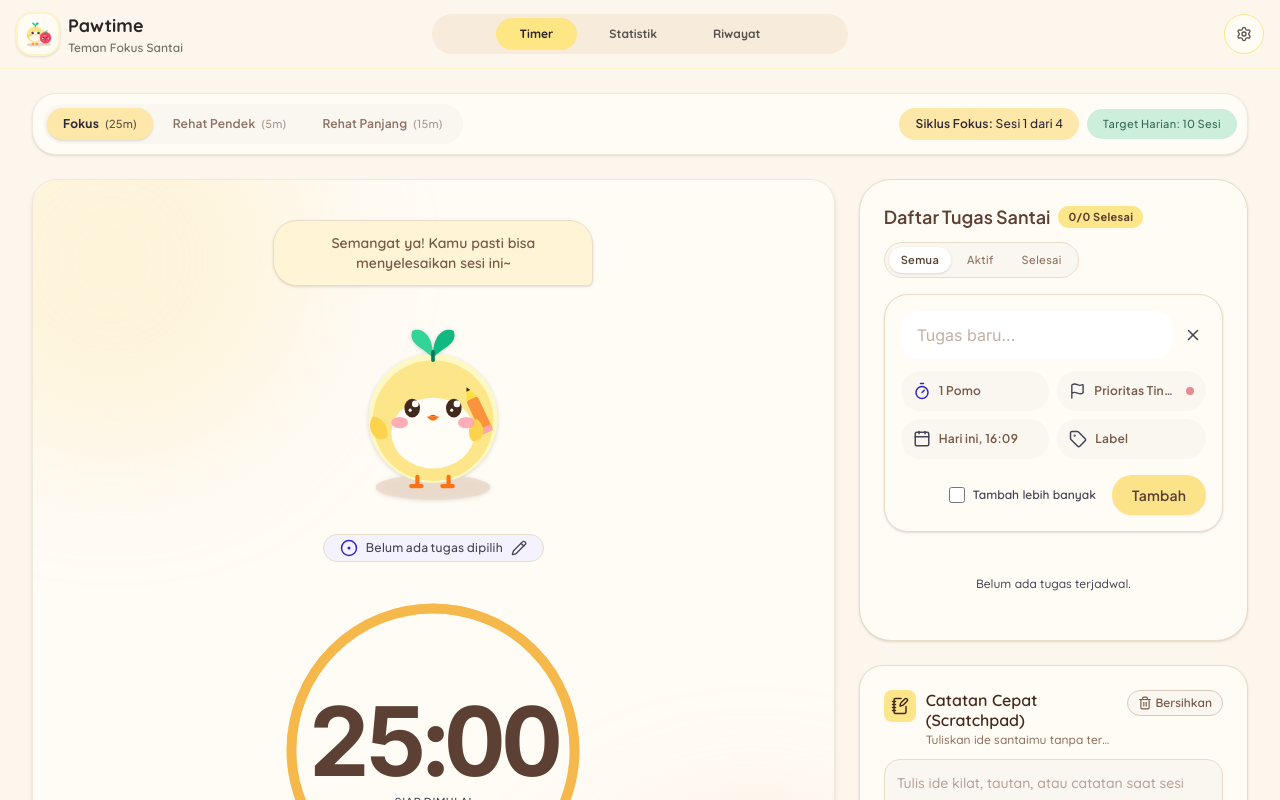
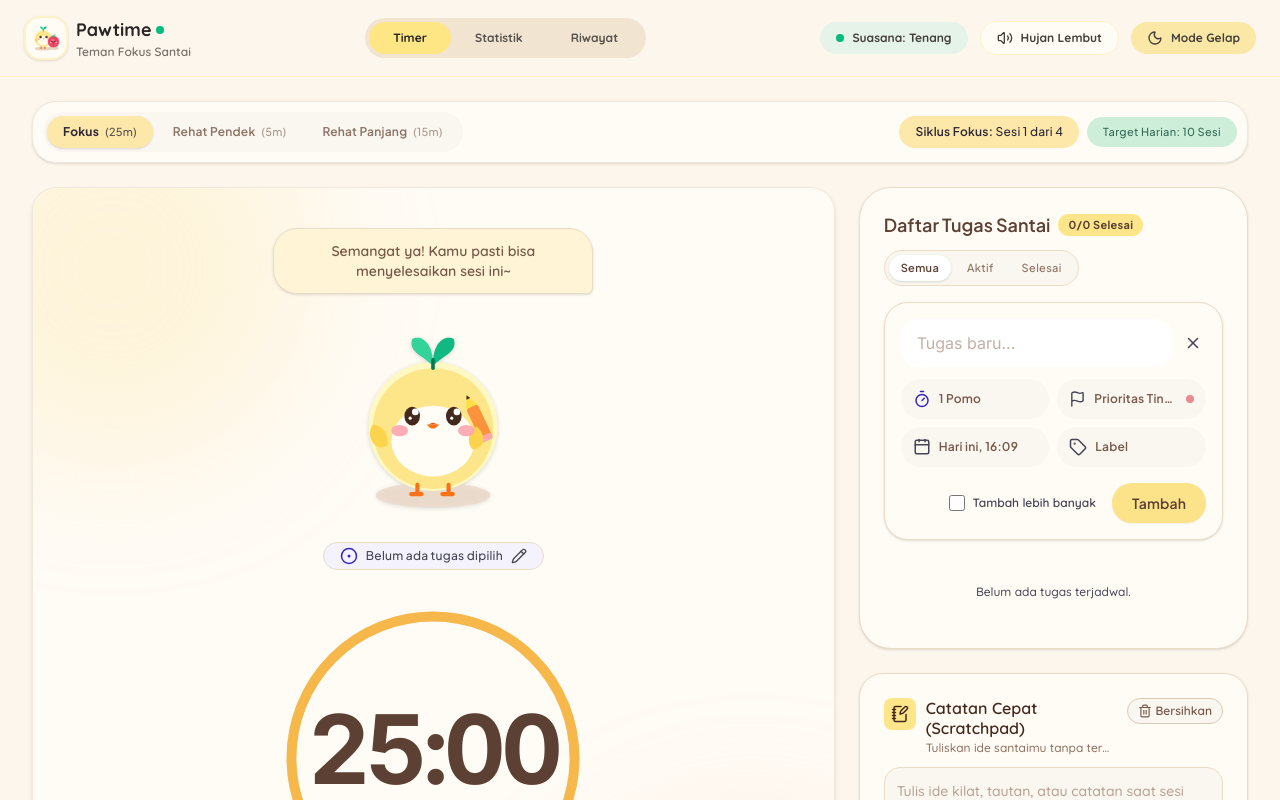
Before and after one commit to lviiiaa/Pawtime, a React (Vite) app: page / in a window 1280 px wide. Shown: the top 800 px of the page. Built offline with nearby package versions, Linux system fonts and the light colour scheme.

Commit message:
perbaikan

```diff
--- a/src/components/Header.jsx
+++ b/src/components/Header.jsx
@@ -1,5 +1,5 @@
 import React, { useState, useEffect, useRef } from 'react';
-import { BarChart3, History, LogIn, LogOut, Menu, Settings, Timer, Volume2, VolumeX, X } from 'lucide-react';
+import { BarChart3, History, LogIn, LogOut, Menu, Moon, Settings, Timer, Volume2, VolumeX, X } from 'lucide-react';
 import { ChibiDuo } from './Mascot';
 
 const TABS = [
@@ -58,24 +58,30 @@ export default function Header({
 
   return (
     <>
-      <header className="grid grid-cols-3 items-center w-full px-4 py-3 text-stone-800 border-b border-amber-100 bg-[#FDF6EC]/95 backdrop-blur-md dark:border-stone-800 dark:bg-stone-950/95">
+      <header className="flex w-full items-center justify-between border-b border-amber-100 bg-[#FDF6EC]/95 px-6 py-4 text-stone-800 backdrop-blur-md dark:border-stone-800 dark:bg-stone-950/95">
         <button type="button" onClick={() => selectTab('timer')} aria-label="Pawtime" className="flex min-w-0 items-center gap-2 text-left">
           <span className="flex h-11 w-11 shrink-0 items-center justify-center rounded-2xl border-2 border-amber-100 bg-[#FFFBF5] p-1 shadow-sm">
             <ChibiDuo />
           </span>
           <span className="min-w-0 flex flex-col">
-            <span className="truncate text-lg font-bold text-stone-800 dark:text-stone-100">Pawtime</span>
+            <span className="flex items-center gap-1 text-lg font-bold text-stone-800 dark:text-stone-100">Pawtime <span className="h-2 w-2 rounded-full bg-emerald-500" /></span>
             <span className="hidden text-xs font-semibold text-stone-500 sm:block dark:text-stone-400">Teman Fokus Santai</span>
           </span>
         </button>
 
-        <nav className="hidden md:flex justify-center items-center gap-2 rounded-full bg-[#F7EBDC] p-1" aria-label="Navigasi utama">
+        <nav className="hidden items-center rounded-full bg-[#F1E4D1] p-1 md:flex" aria-label="Navigasi utama">
           {TABS.map(({ id, label }) => <button key={id} type="button" onClick={() => setActiveTab(id)} className={`rounded-full px-6 py-2 text-xs font-bold ${activeTab === id ? 'bg-amber-200 text-stone-800' : 'text-stone-600 hover:bg-white dark:text-stone-300 dark:hover:bg-stone-800'}`}>{label}</button>)}
         </nav>
 
-        <div className="hidden md:flex justify-end items-center gap-2">
-          <button type="button" aria-label="Pengaturan" onClick={() => setActiveTab('settings')} className="flex h-10 w-10 items-center justify-center rounded-full border border-amber-200 bg-[#FFFBF5] text-stone-600 hover:bg-amber-50 dark:border-stone-700 dark:bg-stone-900 dark:text-stone-300">
-            <Settings className="h-4 w-4" />
+        <div className="hidden items-center gap-3 md:flex">
+          <button type="button" onClick={() => {}} className="flex items-center gap-2 rounded-full bg-[#E5F3E9] px-4 py-2 text-xs font-bold text-stone-700 dark:bg-emerald-950 dark:text-emerald-100">
+            <span className="h-2 w-2 rounded-full bg-emerald-500" /> Suasana: Tenang
+          </button>
+          <button type="button" onClick={onToggleAmbient} className="flex items-center gap-2 rounded-full border border-amber-100 bg-[#FFFBF5] px-4 py-2 text-xs font-bold text-stone-700 dark:border-stone-700 dark:bg-stone-900 dark:text-stone-200">
+            {ambientMuted ? <VolumeX className="h-4 w-4" /> : <Volume2 className="h-4 w-4" />} Hujan Lembut
+          </button>
+          <button type="button" onClick={onToggleTheme} className="flex items-center gap-2 rounded-full bg-[#FBE8A6] px-4 py-2 text-xs font-bold text-stone-700 dark:bg-amber-900 dark:text-amber-100">
+            <Moon className="h-4 w-4" /> Mode Gelap
           </button>
         </div>
 
```
